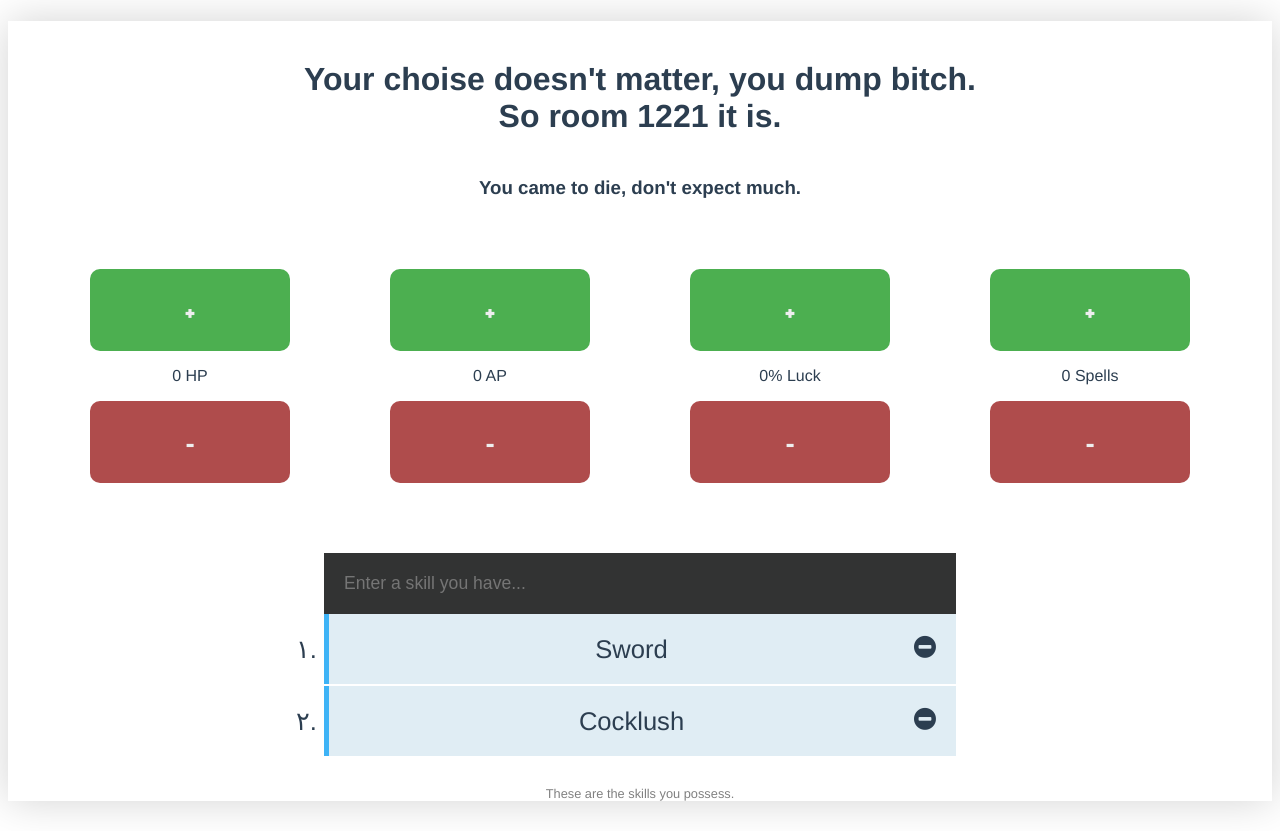
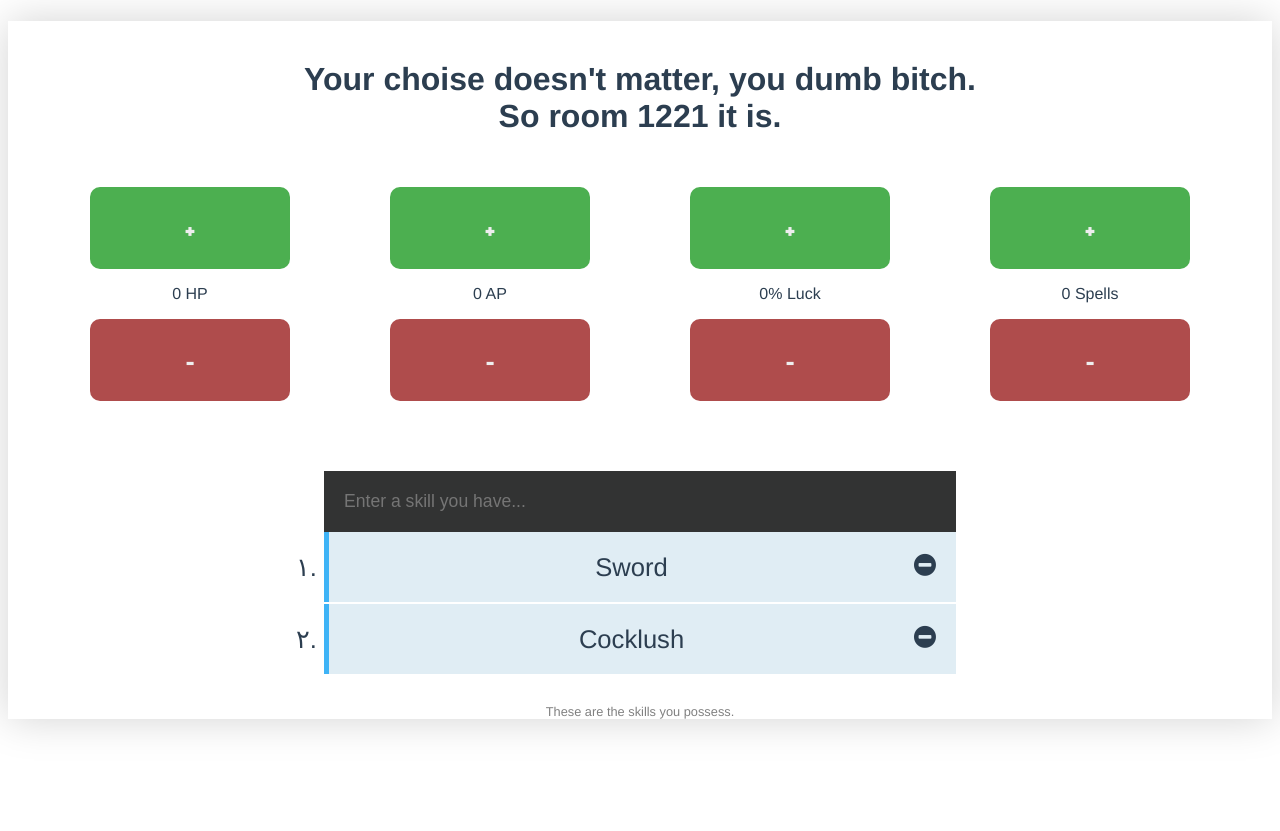
Before and after one commit to Prokofif/DnDFrontEnd, a Vue app: page /room in a window 1280 px wide. After the commit the page ends 800 px from the top, so only its background shows below. Built offline with nearby package versions, Linux system fonts and the light colour scheme.

Commit message:
commit bitch!

```diff
--- a/src/components/Pages/RoomComponent.vue
+++ b/src/components/Pages/RoomComponent.vue
@@ -1,7 +1,6 @@
 <template>
   <div class="roomContainer">
-    <h1>Your choise doesn't matter, you dump bitch. <br> So room 1221 it is.  {{roomNumber}}</h1>
-    <h3>You came to die, don't expect much. </h3>
+    <h1>Your choise doesn't matter, you dumb bitch. <br> So room 1221 it is.  {{roomNumber}}</h1>
     <PointsButtonSet/>
     <Skills/>
   </div>
```
